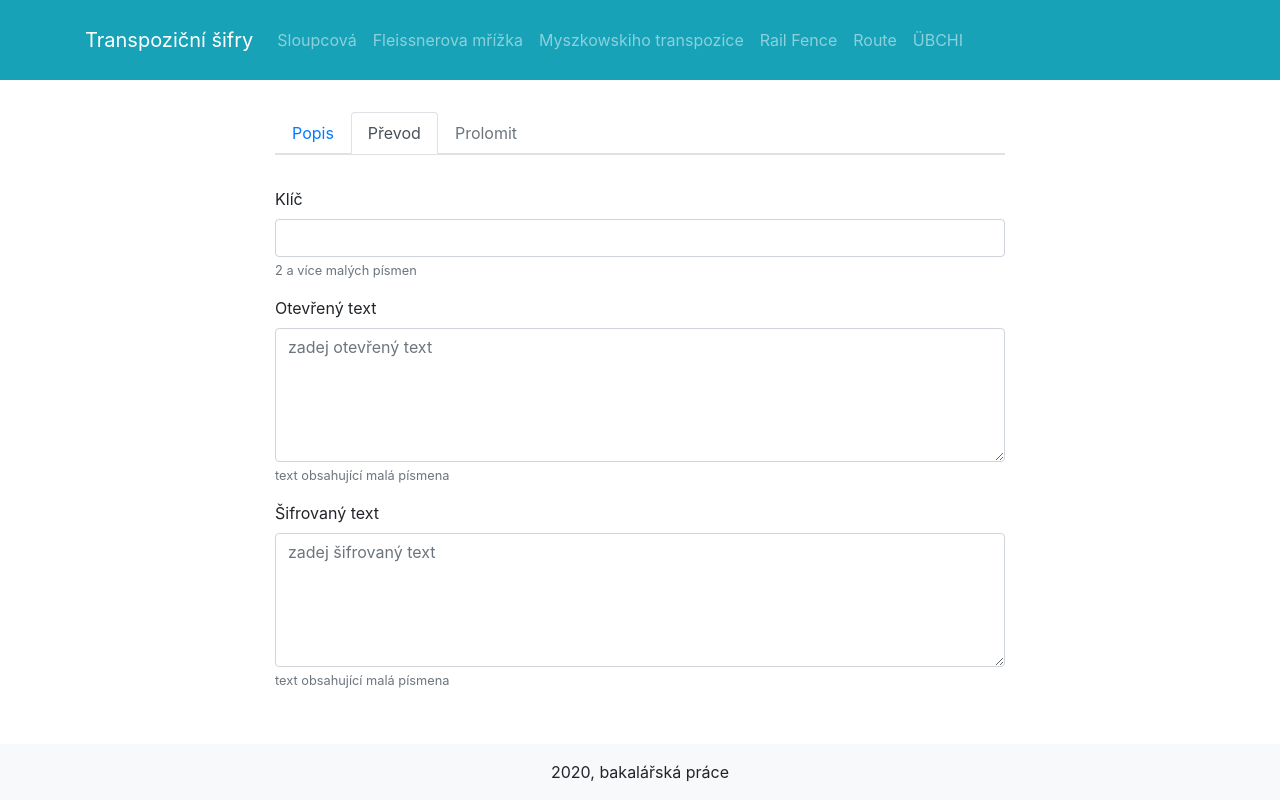
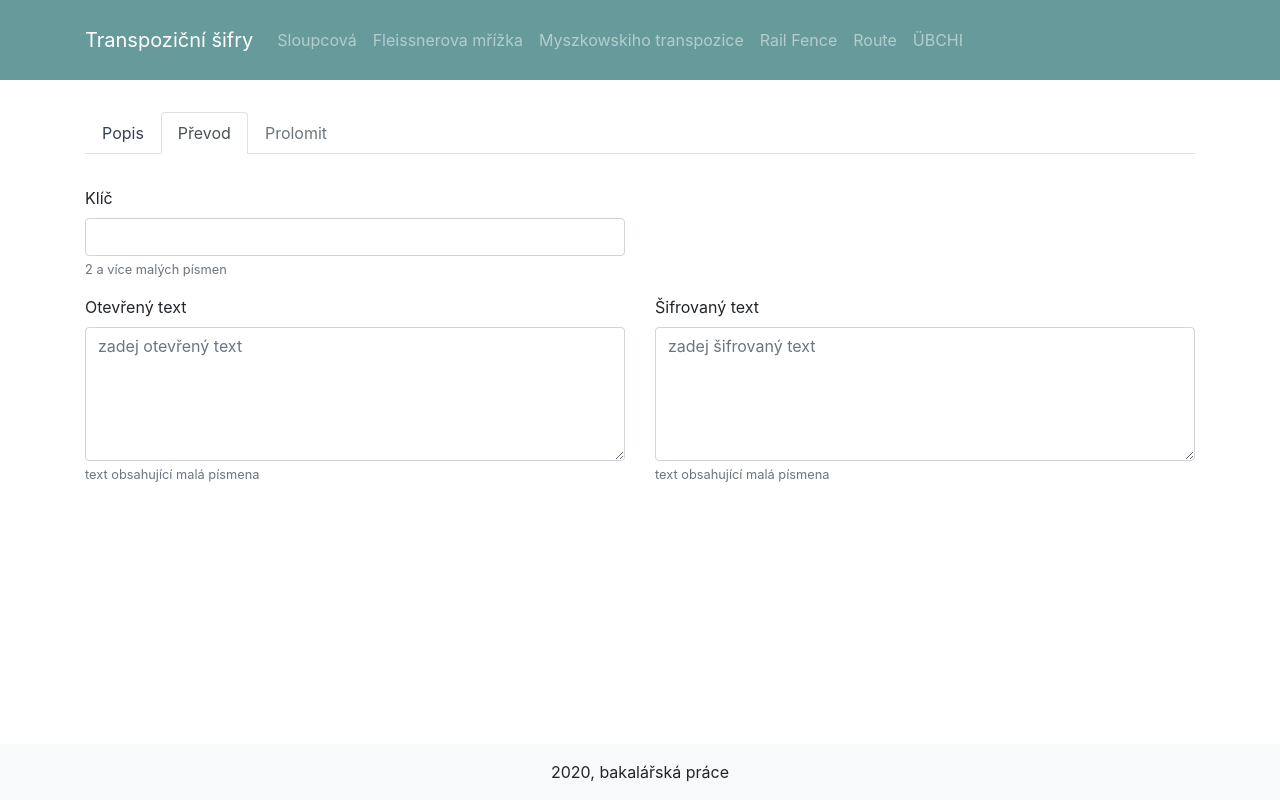
Before and after one commit to janbican/transposition-ciphers-site, a Vue app: page /columnar/convert in a window 1280 px wide. Built offline with nearby package versions, Linux system fonts and the light colour scheme.

Commit message:
columnar convert redesign, routes problem

```diff
--- a/src/App.vue
+++ b/src/App.vue
@@ -2,11 +2,7 @@
   <div id="app">
     <NavBar />
     <b-container class="content">
-      <b-row class="justify-content-md-center">
-        <b-col cols="8">
-          <router-view />
-        </b-col>
-      </b-row>
+      <router-view />
     </b-container>
     <Footer />
   </div>
@@ -28,6 +24,12 @@ export default {
 .content {
   padding: 2em 0;
 }
+input:focus,
+textarea:focus {
+  outline: 0px !important;
+  -webkit-appearance: none;
+  box-shadow: none !important;
+}
 footer {
   text-align: center;
   padding: 1em;
--- a/src/components/app/NavBar.vue
+++ b/src/components/app/NavBar.vue
@@ -1,16 +1,17 @@
 <template>
-  <b-navbar class="navbar" toggleable="lg" type="dark" variant="info">
+  <b-navbar class="navbar" toggleable="lg" type="dark">
     <b-container>
       <b-navbar-brand :to="{ name: 'Home' }">Transpoziční šifry</b-navbar-brand>
       <b-navbar-toggle target="nav-collapse"></b-navbar-toggle>
       <b-collapse id="nav-collapse" is-nav>
         <b-navbar-nav>
-          <b-nav-item :to="{ name: 'ColumnarDescription' }">Sloupcová</b-nav-item>
+          <b-nav-item :to="{ name: 'ColumnarDescription', params: { section: 'description' } }">Sloupcová</b-nav-item>
           <b-nav-item>Fleissnerova mřížka</b-nav-item>
           <b-nav-item>Myszkowskiho transpozice</b-nav-item>
           <b-nav-item>Rail Fence</b-nav-item>
           <b-nav-item>Route</b-nav-item>
           <b-nav-item>ÜBCHI</b-nav-item>
+          <b-nav-item></b-nav-item>
         </b-navbar-nav>
       </b-collapse>
     </b-container>
@@ -20,5 +21,6 @@
 <style scoped>
 .navbar {
   min-height: 80px;
+  background-color: #679b9b;
 }
 </style>
--- a/src/components/columnar/Convert.vue
+++ b/src/components/columnar/Convert.vue
@@ -1,9 +1,21 @@
 <template>
   <div>
+    <b-row>
+      <b-col col lg="6">
         <b-form-group description="2 a více malých písmen" label="Klíč" label-for="key">
-      <b-form-input id="key" type="text" v-model="keyValue" @keyup="keyValueChanged"></b-form-input>
+          <b-form-input
+            id="key"
+            type="text"
+            v-model="keyValue"
+            @keyup="keyValueChanged"
+            autocomplete="off"
+          ></b-form-input>
         </b-form-group>
+      </b-col>
+    </b-row>
 
+    <b-row>
+      <b-col lg="6">
         <b-form-group
           description="text obsahující malá písmena"
           label="Otevřený text"
@@ -17,7 +29,8 @@
             @keyup="plainTextChanged"
           ></b-form-textarea>
         </b-form-group>
-
+      </b-col>
+      <b-col lg="6">
         <b-form-group
           description="text obsahující malá písmena"
           label="Šifrovaný text"
@@ -31,6 +44,8 @@
             @keyup="cipherTextChanged"
           ></b-form-textarea>
         </b-form-group>
+      </b-col>
+    </b-row>
   </div>
 </template>
 
@@ -51,17 +66,35 @@ export default {
     getAdjustedText(text) {
       return text.replace(/[^A-Za-z]/g, '')
     },
+    canEncrypt() {
+      return (
+        this.keyValue.length > 1 &&
+        this.plainText.length >= this.keyValue.length
+      )
+    },
+    canDecrypt() {
+      return (
+        this.keyValue.length > 1 &&
+        this.cipherText.length >= this.keyValue.length
+      )
+    },
     keyValueChanged() {
       this.keyValue = this.getAdjustedText(this.keyValue).toLowerCase()
+      if (this.canEncrypt()) {
         this.doEncrypt()
+      }
     },
     plainTextChanged() {
       this.plainText = this.getAdjustedText(this.plainText).toLowerCase()
+      if (this.canEncrypt()) {
         this.doEncrypt()
+      }
     },
     cipherTextChanged() {
       this.cipherText = this.getAdjustedText(this.cipherText).toUpperCase()
+      if (this.canDecrypt()) {
         this.doDecrypt()
+      }
     },
     doEncrypt() {
       this.cipherText = this.columnarEncrypt(this.keyValue, this.plainText)
@@ -72,3 +105,11 @@ export default {
   },
 }
 </script>
+
+<style scoped>
+input:focus,
+textarea:focus {
+  border-color: #204051;
+  outline: none;
+}
+</style>
--- a/src/components/columnar/Description.vue
+++ b/src/components/columnar/Description.vue
@@ -1,5 +1,25 @@
 <template>
-  <div>
-    <h5>Description</h5>
+  <div class="card">
+    <div class="card-body">
+      <h5 class="card-title">Jednoduchá sloupcová transpozice</h5>
+      <p class="card-text">
+        <b-table striped hover :items="items"></b-table>
+      </p>
+    </div>
   </div>
 </template>
+
+<script>
+export default {
+  data() {
+    return {
+      items: [
+        { age: 40, first_name: 'Dickerson', last_name: 'Macdonald' },
+        { age: 21, first_name: 'Larsen', last_name: 'Shaw' },
+        { age: 89, first_name: 'Geneva', last_name: 'Wilson' },
+        { age: 38, first_name: 'Jami', last_name: 'Carney' },
+      ],
+    }
+  },
+}
+</script>
--- a/src/components/common/NavTabs.vue
+++ b/src/components/common/NavTabs.vue
@@ -1,8 +1,8 @@
 <template>
-  <div class="nav-tabs">
+  <div class="navtabs">
     <b-nav tabs>
-      <b-nav-item :to="{ name: cipher + 'Description' }">Popis</b-nav-item>
-      <b-nav-item :to="{ name: cipher + 'Convert' }">Převod</b-nav-item>
+      <b-nav-item :to="{ name: cipher + 'Description', params: { section: 'description' } }">Popis</b-nav-item>
+      <b-nav-item :to="{ name: cipher + 'Convert', params: { section: 'convert' } }">Převod</b-nav-item>
       <b-nav-item disabled>Prolomit</b-nav-item>
     </b-nav>
   </div>
@@ -16,8 +16,14 @@ export default {
 }
 </script>
 
-<style>
-.nav-tabs {
+<style scoped>
+.navtabs {
   margin-bottom: 2em;
 }
+a {
+  color: #383e56;
+}
+a:hover {
+  color: #204051;
+}
 </style>
--- a/src/router/index.js
+++ b/src/router/index.js
@@ -15,16 +15,15 @@ const routes = [
   },
   {
     path: '/columnar',
-    name: 'Columnar',
     component: Columnar,
     children: [
       {
-        path: 'description',
+        path: '/columnar/description',
         name: 'ColumnarDescription',
         component: ColumnarDescription,
       },
       {
-        path: 'convert',
+        path: '/columnar/convert',
         name: 'ColumnarConvert',
         component: ColumnarConvert,
       },
```
Also changed, not shown: src/views/Home.vue (+6 -7 lines). Lines whose indentation alone changed are shown as unchanged.
